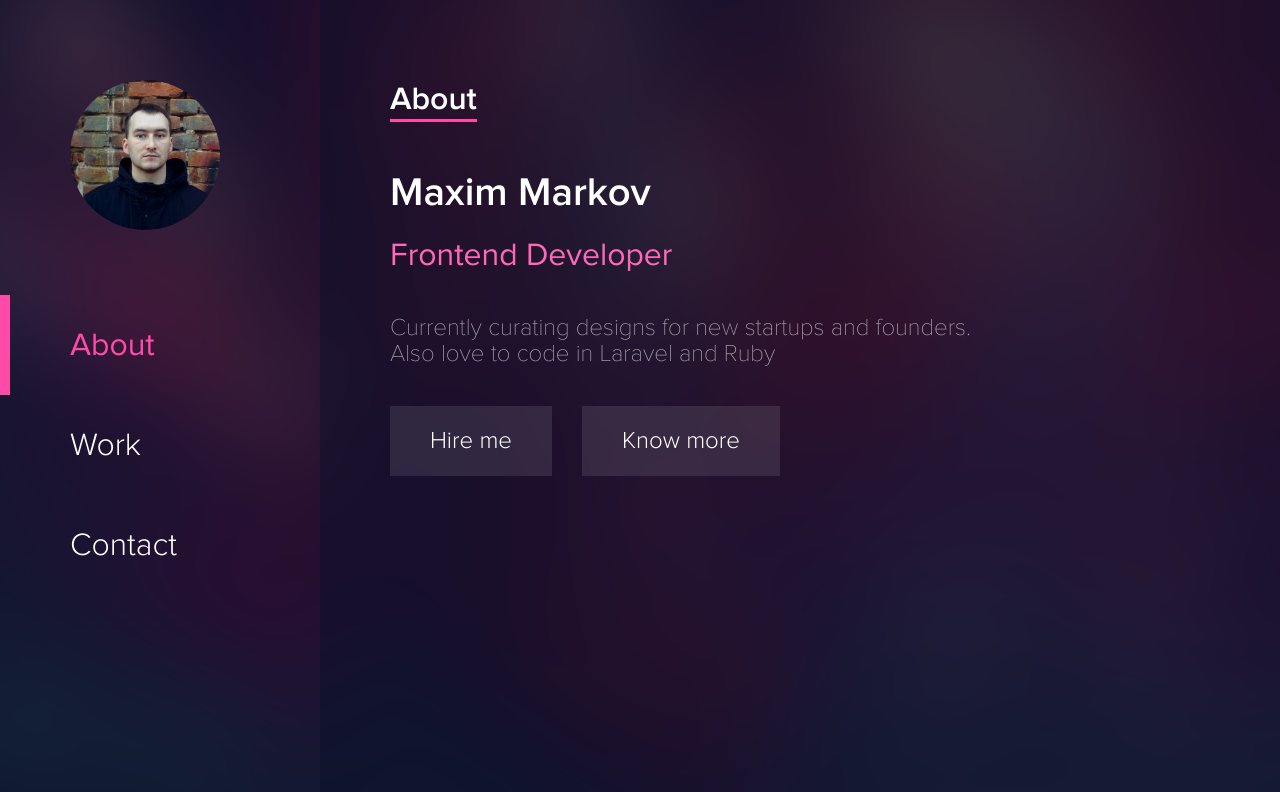
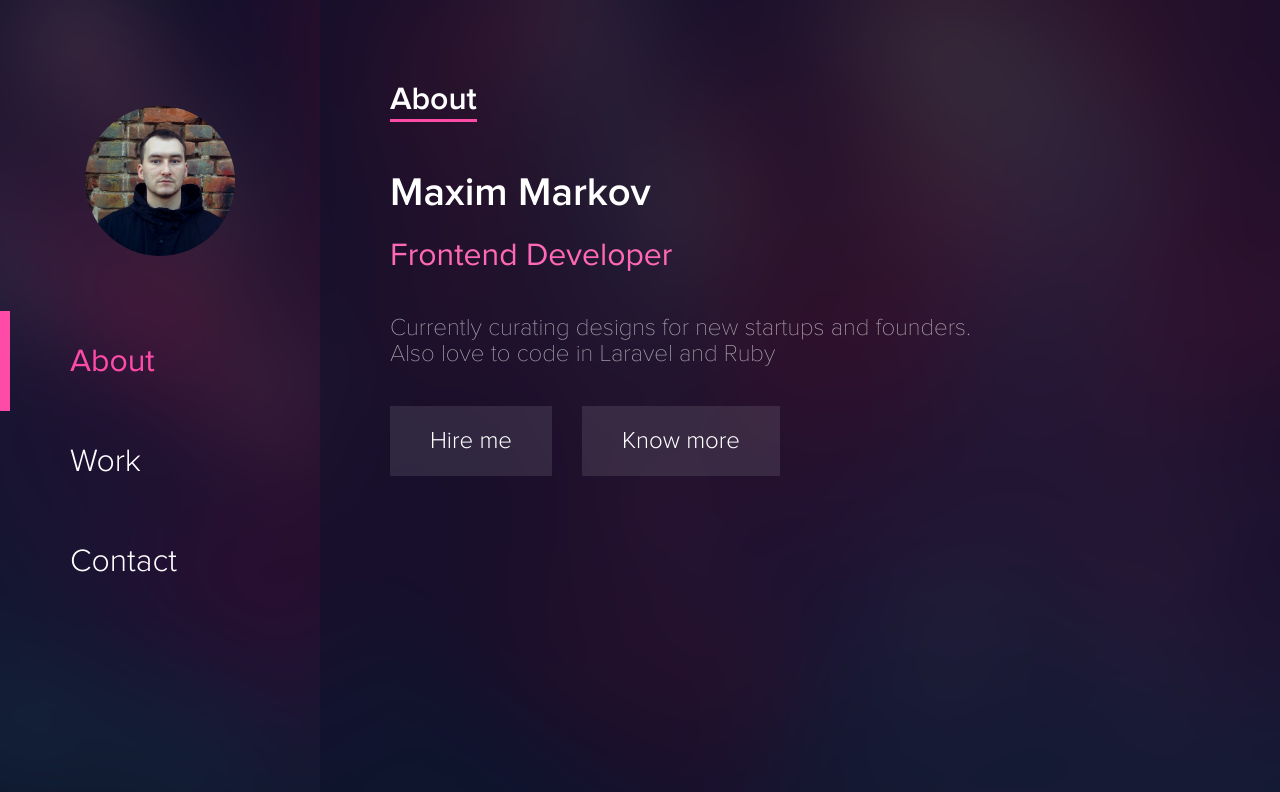
Before and after one commit to webgips/new-portfolio, a Vue app: page / in a window 1280 px wide. Shown: the top 792 px of the page. Built offline with nearby package versions, Linux system fonts and the light colour scheme.

Commit message:
buf fix aside

```diff
--- a/src/components/Aside.vue
+++ b/src/components/Aside.vue
@@ -1,7 +1,8 @@
 <template lang="pug">
   .aside
     .aside__photo
-      img.aside__photo-img(src="../assets/img/avatar.jpg" alt="Avatar")
+      .aside__photo-wrap
+        img.aside__photo-img(src="../assets/img/avatar.jpg" alt="Avatar")
     nav.nav
       router-link.nav__link(to='/' exact) About
       router-link.nav__link(to='/works' exact) Work
@@ -26,12 +27,19 @@ export default {
   display: flex;
   flex-direction: column;
   &__photo{
-    height: 150px;
-    width: 150px;
-    border-radius: 50%;
-    overflow: hidden;
-    margin-bottom: 65px;
-    margin-left: 70px;
+    height: 30%;
+    min-height: 150px;
+    margin-bottom: 30px;
+    display: flex;
+    align-items: center;
+    justify-content: center;
+    &-wrap{
+      width: 150px;
+      height: 150px;
+      border-radius: 50%;
+      overflow: hidden;
+
+    }
     &-img{
       width: 100%;
       height: 100%;
```
